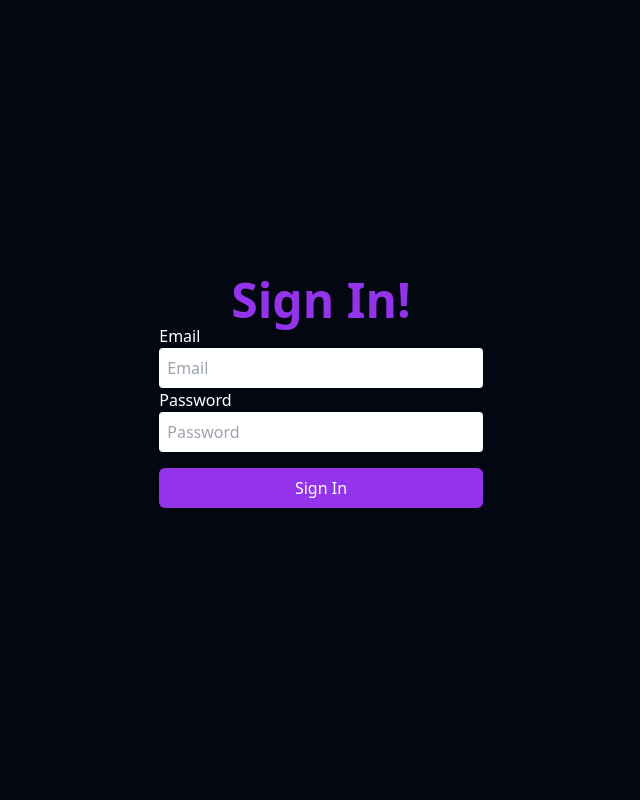
After one commit to olaniyigeorge/BellzStudio, a Django app: page /sign-in in a window 1280 px wide. The commit adds this page. Shown: the whole page, without its empty margins (319-959 px from the left). Run offline with Django 5.2, Linux system fonts and the light colour scheme.

Commit message:
Implemmented login and sign up and reader profiles

```diff
--- /dev/null
+++ b/main/templates/main/base.html
@@ -0,0 +1,23 @@
+{% load static %}
+
+<!DOCTYPE html>
+
+<html>
+    <head>
+        <meta name="viewport" content="width=device-width, initial-scale=1" />
+        <link rel="stylesheet" href="{% static 'styles/output.css' %}">
+        {% block head %}
+
+
+        {% endblock %}
+
+    </head>
+
+    <body>
+        {% block body %}
+
+        {% endblock %}
+    </body>
+
+
+</html>
--- a/main/templates/main/my-profile.html
+++ b/main/templates/main/my-profile.html
@@ -44,6 +44,12 @@
                     <p class="p-2 rounded-md bg-white font-medium text-lg text-purple-600">{{user.email}}</p>
                 </div>
 
+
+
+                <div class="w-full flex justify-end ">
+                    <a href="{% url 'main:sign-out' %}" class="p-2 border rounded-md bg-red-500 text-white"> Log out</a>
+                </div>
+
             </div>
 
             <div class="w-full  md:flex-1 mb-5 md:mb-0 flex justify-center">
--- /dev/null
+++ b/main/templates/main/sign-in.html
@@ -0,0 +1,52 @@
+{% extends 'main/base.html' %}
+
+{% block head %}
+    <title> Sign In</title>
+{% endblock %}
+
+
+
+{% block message %}
+
+{% endblock %}
+
+
+{% block body %}
+    <div class="w-full h-screen flex flex-col text-white bg-gray-950 w-full flex justify-center items-center">
+        <div class="w-1/2 text-5xl text-purple-600 flex items-center justify-center font-bold px-5">
+            Sign In!
+        </div>
+
+        <div class="">
+            {% if message %}
+                <div class="w-full py-5 text-white font-bold bg-red-600 flex justify-center items-center">
+                    {{ message }}
+                </div>
+            {% endif %}
+
+            <form action="{% url 'main:sign-in' %}" method="post" class="w-full flex flex-col items-center">
+                    {% csrf_token %}
+
+                    <div class="w-full">
+                        <label class=""> Email</label>
+                        <input type="text" name="email" class="rounded p-2 text-gray-900 w-full "  placeholder="Email">  </input>
+                    </div>
+                    <div class="w-full">
+                        <label class=""> Password </label>
+                        <input type="text" name="password" class="rounded p-2 text-gray-900 w-full "  placeholder="Password"> </input>
+                    </div>
+                    <input
+                        type="submit"
+                        class="rounded-md hover:bg-purple-600 flex justify-center items-center bg-purple-600 my-4 p-2 w-full"
+                        value="Sign In"
+                    >
+            </form>
+
+
+
+
+        </div>
+
+
+    </div>
+{% endblock %}
--- a/main/urls.py
+++ b/main/urls.py
@@ -18,6 +18,12 @@ urlpatterns = [
     path("profile/me", profile, name="profile"),
 
 
+    # ----------- USER AUTHENTICATION   -------------
+    path("get-familiar", signUp, name="sign-up"),
+    path("sign-in", signIn, name="sign-in"),
+    path("sign-out", signOut, name="sign-out"),
+
+
 
 
 ]
--- a/main/views.py
+++ b/main/views.py
@@ -1,7 +1,11 @@
 from django.shortcuts import render
 from django.http import HttpResponseRedirect
 from django.urls import reverse
+
+from notes.models import Reader
 from .models import User
+from django.contrib.auth import authenticate, login, logout
+from main.forms import SignUpForm
 # Create your views here.
 
 
@@ -71,7 +75,7 @@ def profile(request):
     user = request.user
     if not user.is_authenticated:
         user = None
-        return render(request, 'main/not.html', {"user": user})
+        return render(request, 'main/my-profile.html', {"user": user})
         #user_profile = Profile.objects.get(user=user)
 
     return render(request, 'main/my-profile.html', {"user": user})
@@ -90,3 +94,92 @@ def newtork(request):
         #user_profile = Profile.objects.get(user=user)
 
     return render(request, 'main/my-profile.html', {"user": user})
+
+
+
+def signUp(request):
+
+    try:
+        role = request.GET['role']
+        # print("Tag Param: ", request.GET['tag'])
+    except Exception as e:
+        role = None
+        # print("Error: ", e)
+    # role = request.GET['role'] or ""
+
+    print("Role: ", role)
+
+    if request.method == "POST":
+        email = request.POST['email']
+        password = request.POST['password']
+        password_confirmation = request.POST['password_confirmation']
+
+        # Role
+        reader = request.POST['reader']
+        print("Email:", email)
+        print("Password:", password)
+        print("Reader:", reader)
+
+
+        if password != password_confirmation:
+            return HttpResponseRedirect(reverse("main:sign-up"))
+
+        try:
+            user, created = User.objects.get_or_create(email=email, password=password)
+            if reader == 'on':
+                reader = Reader.objects.get_or_create(user=user)
+
+        except:
+            return HttpResponseRedirect(reverse("main:sign-up"))
+
+        try:
+
+            # Get username and password for authentication
+            email = form.cleaned_data.get('email')
+            raw_password = form.cleaned_data.get('password')
+
+            # Log user in with username and raw password
+            user = authenticate(username=email, password=raw_password)
+            login(request, user)
+
+            return HttpResponseRedirect(reverse("main:index"))
+        except Exception as e:
+            return HttpResponseRedirect(reverse("main:sign-up"))
+        #     return render(request, "main/signup.html", {
+        # 'form': form,
+        # 'message': 'Form not valid'
+        # })
+    else:
+        form = SignUpForm()
+
+
+    return render(request, 'main/sign-up.html', {"form": form})
+
+
+
+def signIn(request):
+
+
+
+    if request.method == "POST":
+        email = request.POST['email']
+        password = request.POST['password']
+        user = authenticate(request, username=email, password= password)
+        if user:
+            login(request, user)
+            return HttpResponseRedirect(reverse("notes:index"))
+        else:
+            return render(request, "main/sign-in.html", {
+                'message': "Invalid credientials"
+            })
+
+    return render(request, "main/sign-in.html")
+
+
+
+def signOut(request):
+    user = request.user
+
+    logout(request)
+
+    return HttpResponseRedirect(reverse("notes:index"))
--- a/notes/templates/notes/index.html
+++ b/notes/templates/notes/index.html
@@ -31,9 +31,9 @@
 
             <div class="flex justify-center items-center space-x-1">
                 {% if user.is_authenticated %}
-                    <span class="rounded-full bg-purple-600 border-2 p-2 text-white"><a href="{% url 'main:profile' %}" class=" flex w-5 h-5 justify-center items-center font-bold"> {{user.email}}</a></span>
+                    <span class="rounded-full bg-purple-600 border-2 p-2 text-white"><a href="{% url 'main:profile' %}" class=" flex w-5 h-5 justify-center  items-center font-bold"> {{user.email}}</a></span>
                     {% else %}
-                    <span class="rounded-md bg-white border-2 py-2 px-1 sm:p-2 text-xs sm:text-md text-gray-800"><a href="{% url 'notes:networks' %}" class=" flex justify-center items-center font-medium"> Read my notes </a></span>
+                    <span class="rounded-md bg-white border-2 py-2 px-1 sm:p-2 text-xs sm:text-md text-gray-800"><a href="{% url 'notes:join-network' %}" class=" flex justify-center items-center font-medium"> Read my notes </a></span>
                 {% endif %}
 
                 <a href="{% url 'notes:write-note' %}" class="text-white relative bg-purple-600 p-2 rounded-md">
--- a/notes/urls.py
+++ b/notes/urls.py
@@ -9,13 +9,13 @@ urlpatterns = [
     path("write/", NewNote, name="write-note"),
     path("new-idea/", NewIdea, name="new-idea"),
     path("search/", Search, name="search"),
-    path("<str:slug>/", NoteView, name="note"),
-    path("<str:date>/", NoteDate, name="notes-by-date"),
+    path("note/<str:slug>/", NoteView, name="note"),
+    path("d/<str:date>/", NoteDate, name="notes-by-date"),
     path("idea-tags/<str:slug>/", IdeaNotes, name="notes-by-idea"),
 
 
     # ----------- NOTE REACH    -------------
-    path("networks/", networks, name="networks"),
+    path("n/join-network/", networks, name="join-network"),
 
     path("network/<str:name>/", network, name="network"),
 
--- a/notes/views.py
+++ b/notes/views.py
@@ -178,7 +178,6 @@ def NoteView(request, slug):
 
     return render(request, "notes/note.html", {"note": note})
 
-
 def Search(request):
     query = request.GET['query'].lower()
     print("Search Query: ", query)
@@ -206,7 +205,6 @@ def Search(request):
 
         })
 
-
 def networks(request):
 
     networks = NotePrivacy.objects.all()
--- a/static/styles/output.css
+++ b/static/styles/output.css
@@ -608,6 +608,11 @@ video {
   margin-bottom: 0.75rem;
 }
 
+.my-4 {
+  margin-top: 1rem;
+  margin-bottom: 1rem;
+}
+
 .mb-2 {
   margin-bottom: 0.5rem;
 }
@@ -935,6 +952,16 @@ video {
   border-color: rgb(255 255 255 / var(--tw-border-opacity));
 }
 
+.bg-gray-950 {
+  --tw-bg-opacity: 1;
+  background-color: rgb(3 7 18 / var(--tw-bg-opacity));
+}
+
+.bg-green-500 {
+  --tw-bg-opacity: 1;
+  background-color: rgb(34 197 94 / var(--tw-bg-opacity));
+}
+
 .bg-purple-100 {
   --tw-bg-opacity: 1;
   background-color: rgb(243 232 255 / var(--tw-bg-opacity));
```
Also changed, not shown: other parts of static/styles/output.css (+52 -15 lines), main/forms.py (added, +11 -0 lines), main/models.py (+8 -8 lines), main/templates/main/sign-up.html (added, +60 -0 lines), notes/models.py (+20 -0 lines), notes/templates/notes/monitize/join-network.html (+17 -38 lines), notes/templates/notes/monitize/network.html (+14 -8 lines).
